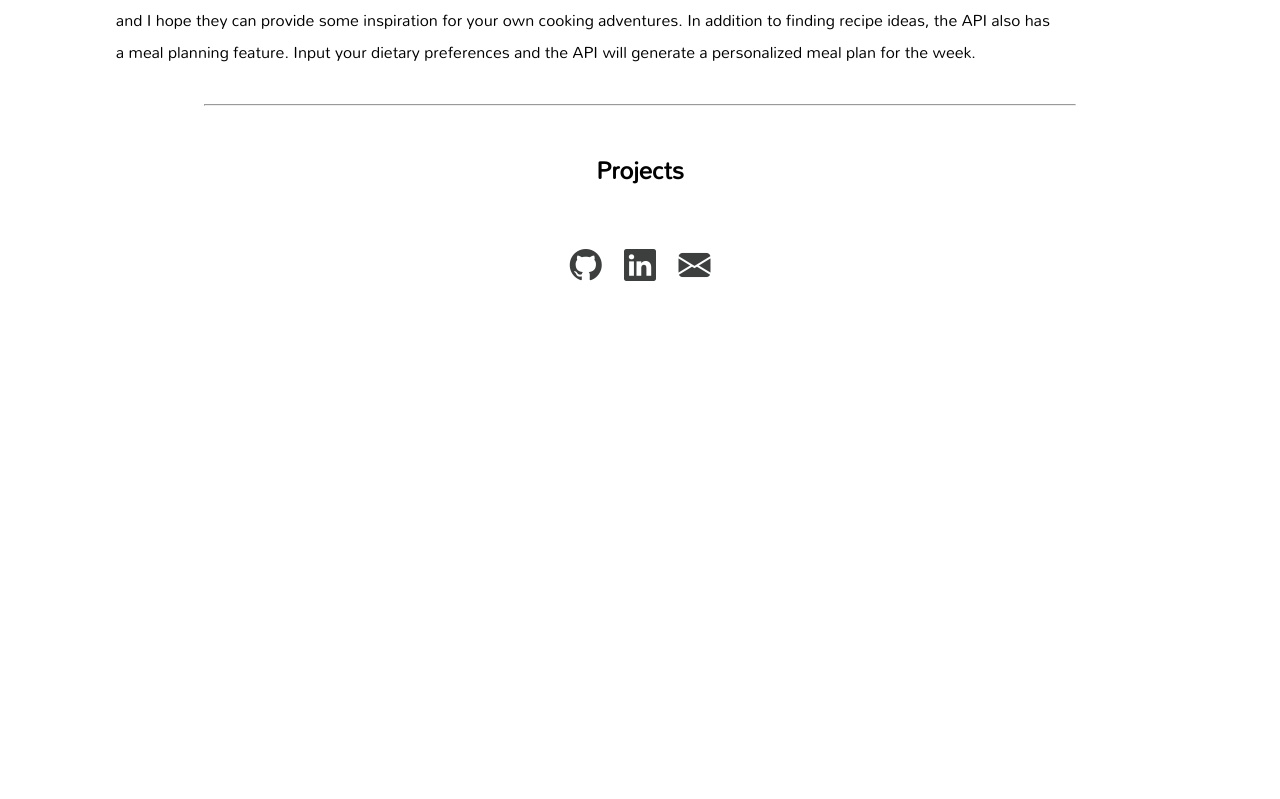
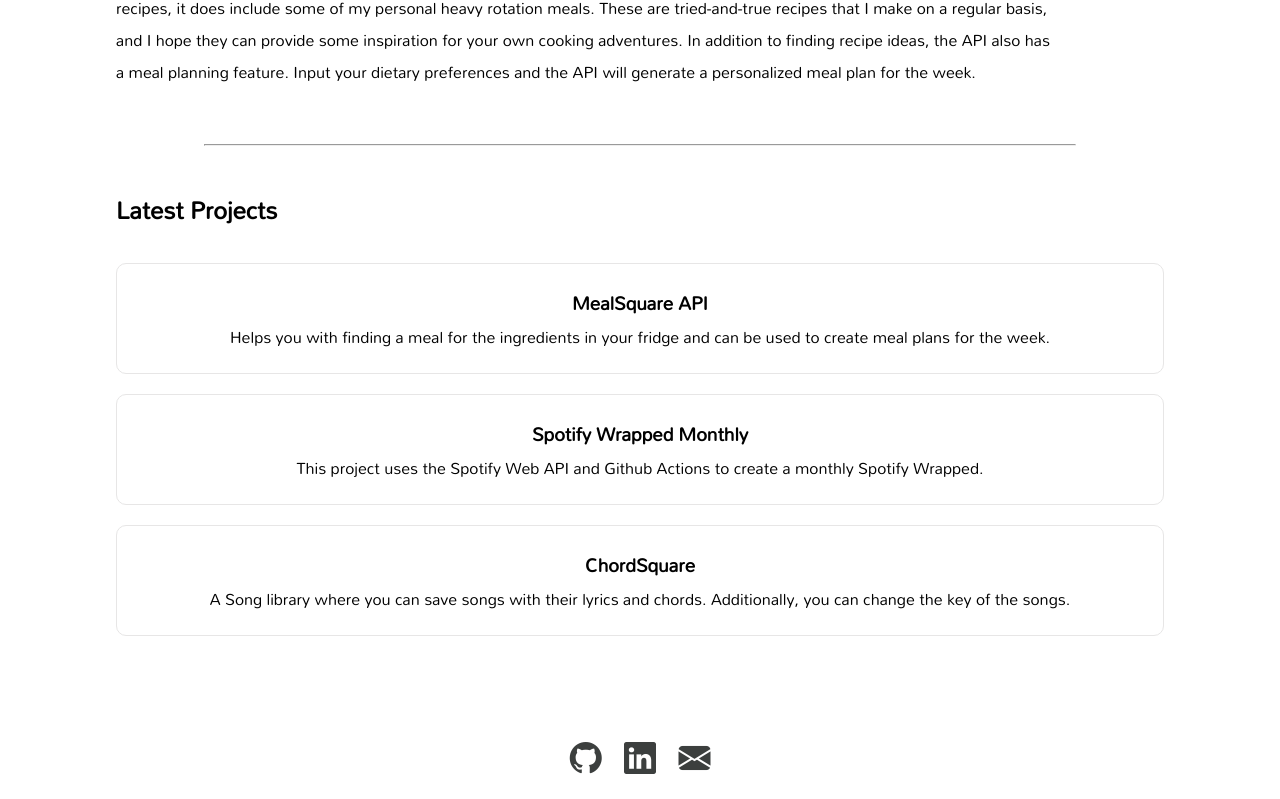
Before and after one commit to peermaute/peermaute.com, a React (Create React App) app: page / in a window 1280 px wide. Shown: the part 763-1562 px from the top of the page. Before the commit the page ends 1059 px from the top, so only its background shows below. Built offline with nearby package versions, Linux system fonts and the light colour scheme.

Commit message:
projects added

```diff
--- a/src/components/Body.js
+++ b/src/components/Body.js
@@ -2,6 +2,7 @@ import styles from "./Body.module.css";
 import "bootstrap-icons/font/bootstrap-icons.css";
 import { FontAwesomeIcon } from "@fortawesome/react-fontawesome";
 import { faUtensils } from "@fortawesome/free-solid-svg-icons";
+import Project from "./Project";
 
 const Body = () => {
   return (
@@ -55,8 +56,12 @@ const Body = () => {
         </a>
       </section>
       <hr></hr>
-      <section className={styles.sectionElement} id="projects">
-        <h1 className={styles.title}>Projects</h1>
+      <section className={styles.projectsSection} id="projects">
+        <h1 className={styles.title}>Latest Projects</h1>
+        <Project title="MealSquare API" description="Helps you with finding a meal for the ingredients in your fridge and can be used to create meal plans for the week." link="https://api.mealsquare.peermaute.com/"/>
+        <Project title="Spotify Wrapped Monthly" description="This project uses the Spotify Web API and Github Actions to create a monthly Spotify Wrapped." link="https://github.com/peermaute/Spotify_Wrapped_Monthly"/>
+        <Project title="ChordSquare" description="A Song library where you can save songs with their lyrics and chords. Additionally, you can change the key of the songs." link="https://github.com/peermaute/ChordSquare"/>
+
       </section>
     </div>
   );
--- a/src/components/Body.module.css
+++ b/src/components/Body.module.css
@@ -8,6 +8,15 @@
     justify-content: center;
     margin: 20px;
     align-items: center;
+    margin-bottom: 40px;
+}
+
+.projectsSection{
+    display: flex;
+    flex-direction: column;
+    justify-content: center;
+    margin: 20px;
+    align-items: left;
 }
 
 .title{
@@ -29,12 +38,22 @@
     color: black;
 }
 
+#projects{
+    flex-direction: column;
+}
+
 @media only screen and (max-width: 715px) {
     .title{
         text-align: center;
     }
 
     .sectionElement{
+        flex-direction: column;
+        align-items: center;
+        margin-top: 0;
+    }
+
+    .projectSection{
         flex-direction: column;
         align-items: center;
         margin-top: 0;
--- a/src/components/Footer.js
+++ b/src/components/Footer.js
@@ -3,7 +3,7 @@ import "bootstrap-icons/font/bootstrap-icons.css";
 
 const Footer = () => {
   return (
-    <footer id="links">
+    <footer className={styles.footer} id="links">
       <a
         className={styles.iconLink}
         href="https://github.com/peermaute"
--- a/src/components/Footer.module.css
+++ b/src/components/Footer.module.css
@@ -1,3 +1,8 @@
+.footer{
+    margin-top: 60px;
+    margin-bottom: 10px;
+}
+
 .icon{
     font-size: 2rem;
     margin: .7rem;
@@ -13,5 +18,5 @@
 }
 
 #mailIcon:hover{
-    color: #FFD800;
+    color: #d3bd40;
 }
--- a/src/components/Project.js
+++ b/src/components/Project.js
@@ -1,11 +1,14 @@
 import styles from "./Project.module.css";
 
-const Project = () => {
+const Project = (props) => {
   return (
-    <div className="project">
-      <h2>Project</h2>
-    </div>
+    <a className={styles.projectLink} href={props.link}>
+      <div className={styles.project}>
+        <h3 className={styles.title}>{props.title}</h3>
+        <p className={styles.description}>{props.description}</p>
+      </div>
+    </a>
   );
-}
+};
 
 export default Project;
--- a/src/components/Project.module.css
+++ b/src/components/Project.module.css
@@ -0,0 +1,31 @@
+.projectLink{
+    text-decoration: none;
+    color: black;
+}
+
+.project {
+  display: flex;
+  flex-direction: column;
+  justify-content: center;
+  transition: box-shadow 0.1s;
+  padding: 20px;
+  /* margin top and bottom 10px*/
+
+  margin: 10px 0;
+  border-radius: 10px;
+  border: 1px solid rgb(231, 230, 230);
+}
+
+.project:hover {
+    box-shadow: 0 0 11px rgba(33,33,33,.2);
+}
+
+.title{
+    text-align: center;
+    margin: 0;
+}
+
+.description{
+    text-align: center;
+    margin: 0;
+}
```
